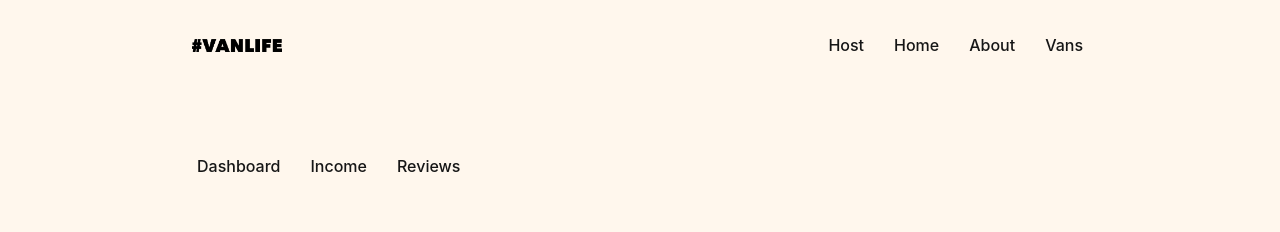
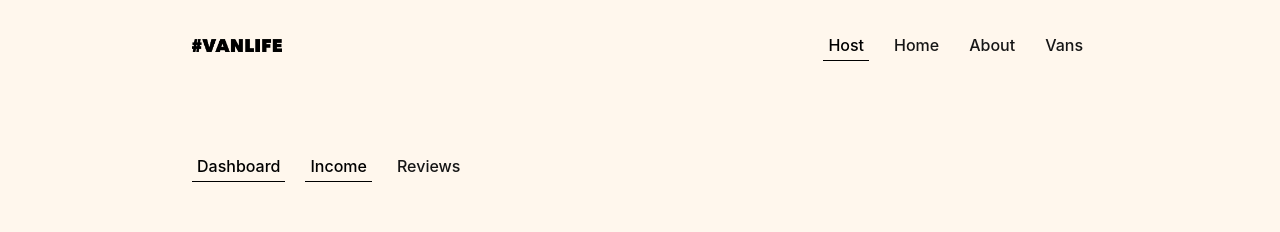
Before and after one commit to theblaisecode/Scrimba-React-Router-6, a React (Vite) app in the folder VanLife/: page /host/income in a window 1280 px wide. Shown: the top 232 px of the page. Built offline with nearby package versions, Linux system fonts and the light colour scheme; what miragejs would draw is missing.

Commit message:
first commit

```diff
--- a/VanLife/src/Layout/HostLayout.jsx
+++ b/VanLife/src/Layout/HostLayout.jsx
@@ -1,21 +1,30 @@
 import { Outlet } from "react-router";
-import { Link } from "react-router-dom";
+import { NavLink } from "react-router-dom";
 
 function HostLayout() {
   return (
     <div className="container">
       <nav className="innerNav">
-        <Link to="/host" aria-label="Link to Host Page">
+        <NavLink
+          to="/host"
+          aria-label="Link to Host Page"
+          className={({ isActive }) => (isActive ? "activeStyle" : null)}>
           Dashboard
-        </Link>
+        </NavLink>
 
-        <Link to="/host/income" aria-label="Link to Home Page">
+        <NavLink
+          to="/host/income"
+          aria-label="Link to Home Page"
+          className={({ isActive }) => (isActive ? "activeStyle" : null)}>
           Income
-        </Link>
+        </NavLink>
 
-        <Link to="/host/reviews" aria-label="Link to About Page">
+        <NavLink
+          to="/host/reviews"
+          aria-label="Link to About Page"
+          className={({ isActive }) => (isActive ? "activeStyle" : null)}>
           Reviews
-        </Link>
+        </NavLink>
       </nav>
 
       <Outlet />
--- a/VanLife/src/components/Nav.jsx
+++ b/VanLife/src/components/Nav.jsx
@@ -1,4 +1,4 @@
-import { Link } from "react-router-dom";
+import { Link, NavLink } from "react-router-dom";
 import logo from "../img/logo.png";
 
 function Nav() {
@@ -16,21 +16,33 @@ function Nav() {
           </div>
 
           <div className="pageNav">
-            <Link to="/host" aria-label="Link to Host Page">
+            <NavLink
+              to="/host"
+              aria-label="Link to Host Page"
+              className={({ isActive }) => (isActive ? "activeStyle" : null)}>
               Host
-            </Link>
+            </NavLink>
 
-            <Link to="/" aria-label="Link to Home Page">
+            <NavLink
+              to="/"
+              aria-label="Link to Home Page"
+              className={({ isActive }) => (isActive ? "activeStyle" : null)}>
               Home
-            </Link>
+            </NavLink>
 
-            <Link to="/about" aria-label="Link to About Page">
+            <NavLink
+              to="/about"
+              aria-label="Link to About Page"
+              className={({ isActive }) => (isActive ? "activeStyle" : null)}>
               About
-            </Link>
+            </NavLink>
 
-            <Link to="/vans" aria-label="Link to Vans Page">
+            <NavLink
+              to="/vans"
+              aria-label="Link to Vans Page"
+              className={({ isActive }) => (isActive ? "activeStyle" : null)}>
               Vans
-            </Link>
+            </NavLink>
           </div>
         </nav>
       </div>
--- a/VanLife/src/style.css
+++ b/VanLife/src/style.css
@@ -44,7 +44,8 @@ a {
   transition: 0.4s;
 }
 
-a:hover {
+a:hover,
+a.activeStyle {
   color: var(--accentDark);
   /* font-weight: 00; */
   border-bottom: 0.1rem solid var(--accentDark);
```
